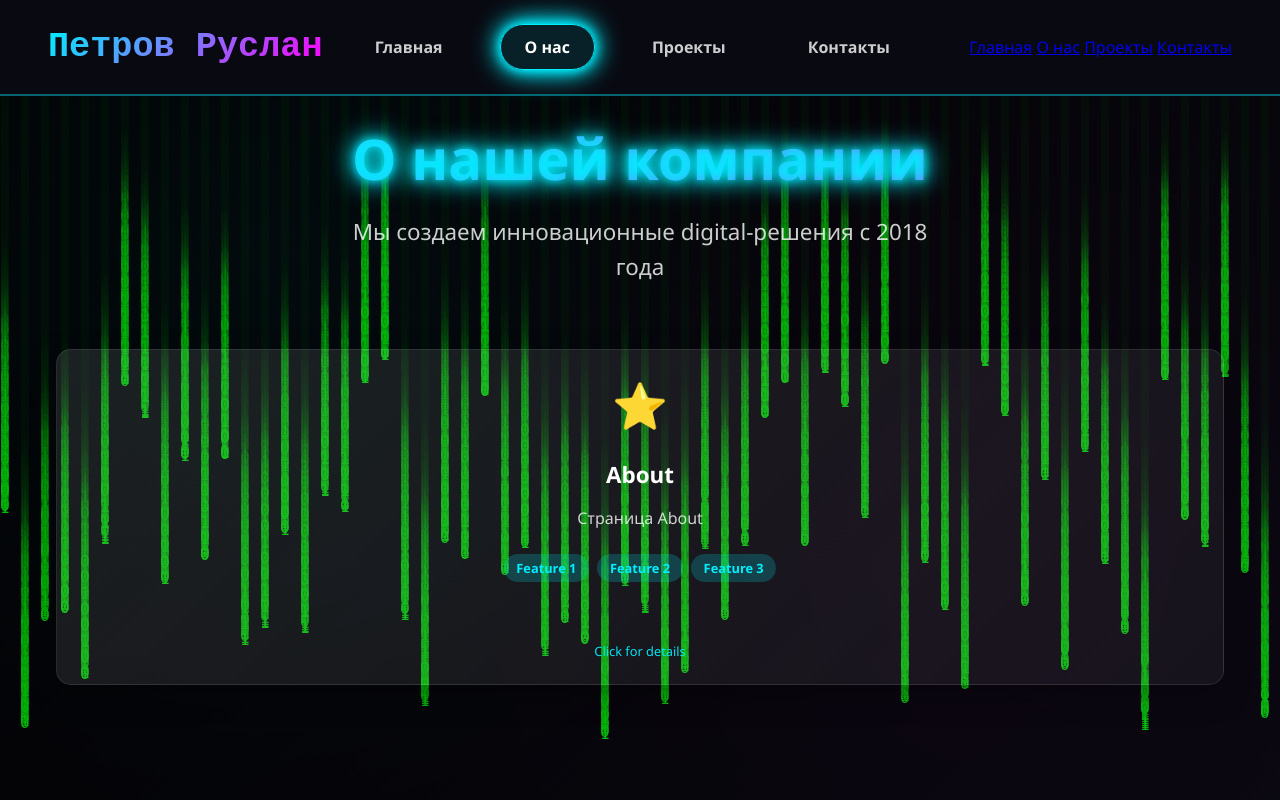
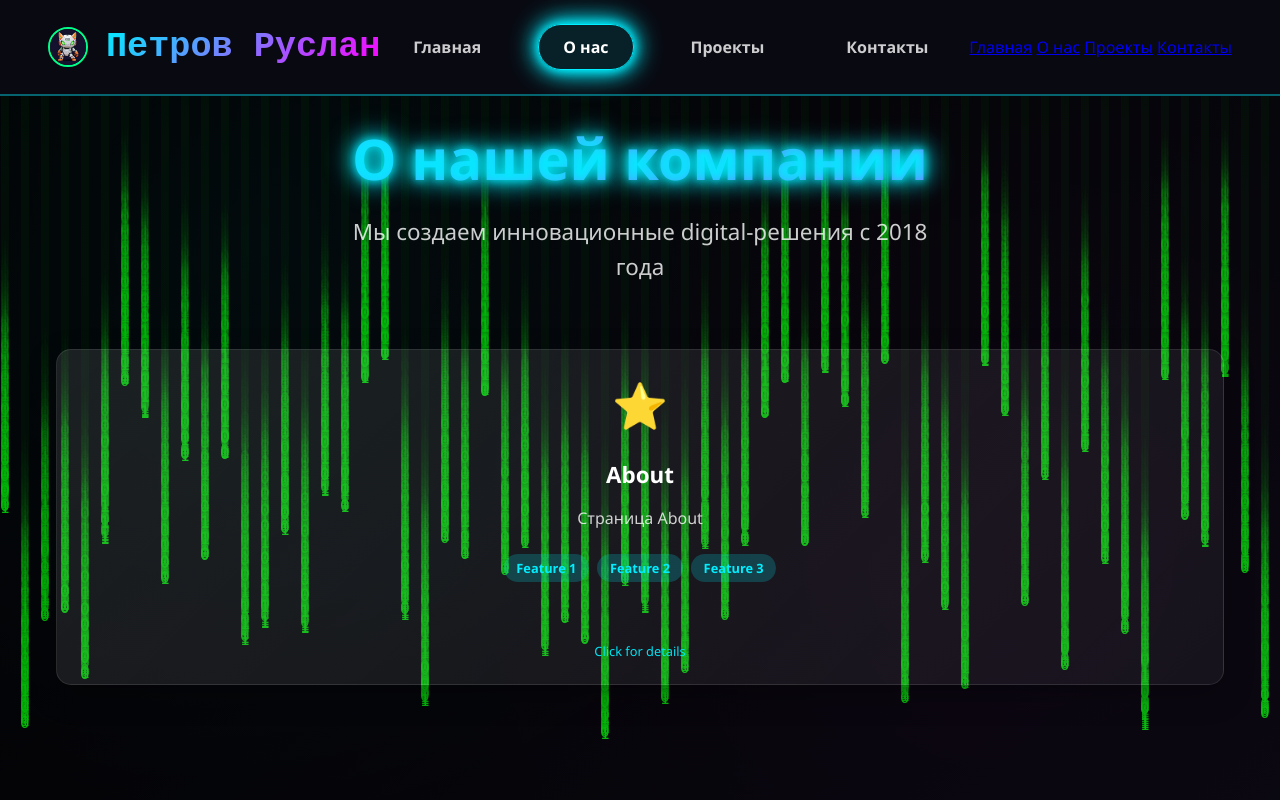
Before and after one commit to ingvaruss/-WEBI-, a Flask app: page /about in a window 1280 px wide. Run offline with Flask 3, Linux system fonts and the light colour scheme.

Commit message:
Добавлен маскот на все страницы сайта
- Добавлено изображение маскота в шапку всех страниц
- Стили для маскота добавлены в main.css
- Сохранена работоспособность матричного дождя
- Все страницы обновлены: index.html, about.html, projects.html, contact.html

```diff
--- a/static/css/main.css
+++ b/static/css/main.css
@@ -387,3 +387,14 @@
         transform: translateY(0);
     }
 }
+
+/* Стили для маскота */
+.mascot {
+    width: 40px;
+    height: 40px;
+    border-radius: 50%;
+    object-fit: cover;
+    border: 2px solid #00ff88;
+    margin-right: 10px;
+    vertical-align: middle;
+}
--- a/templates/about.html
+++ b/templates/about.html
@@ -14,6 +14,8 @@
 
     <div class="digital-universe">
         <header class="digital-header">
+            <!-- ДОБАВЛЕН МАСКОТ -->
+            <img src="{{ url_for('static', filename='images/mascot/mascot-small.png') }}" alt="Маскот" class="mascot">
             <div class="logo" onclick="animateLogo()">
                 Петров Руслан
             </div>
--- a/templates/contact.html
+++ b/templates/contact.html
@@ -14,6 +14,8 @@
 
     <div class="digital-universe">
         <header class="digital-header">
+            <!-- ДОБАВЛЕН МАСКОТ -->
+            <img src="{{ url_for('static', filename='images/mascot/mascot-small.png') }}" alt="Маскот" class="mascot">
             <div class="logo" onclick="animateLogo()">
                 Петров Руслан
             </div>
--- a/templates/index.html
+++ b/templates/index.html
@@ -17,6 +17,8 @@
     <div class="digital-universe">
         <!-- Статичное меню -->
         <header class="digital-header">
+            <!-- ДОБАВЛЕН МАСКОТ -->
+            <img src="{{ url_for('static', filename='images/mascot/mascot-small.png') }}" alt="Маскот" class="mascot">
             <div class="logo" onclick="animateLogo()">
                 Петров Руслан
             </div>
--- a/templates/projects.html
+++ b/templates/projects.html
@@ -14,6 +14,8 @@
 
     <div class="digital-universe">
         <header class="digital-header">
+            <!-- ДОБАВЛЕН МАСКОТ -->
+            <img src="{{ url_for('static', filename='images/mascot/mascot-small.png') }}" alt="Маскот" class="mascot">
             <div class="logo" onclick="animateLogo()">
                 Петров Руслан
             </div>
```
Also changed, not shown: static/images/mascot/mascot-small.png (added), static/images/mascot/mascot.png (added).
